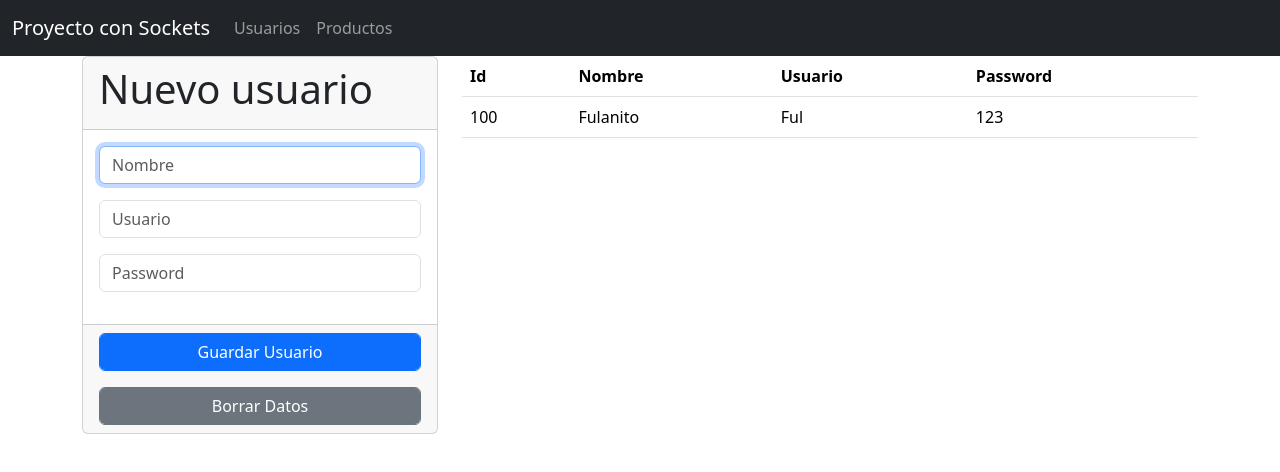
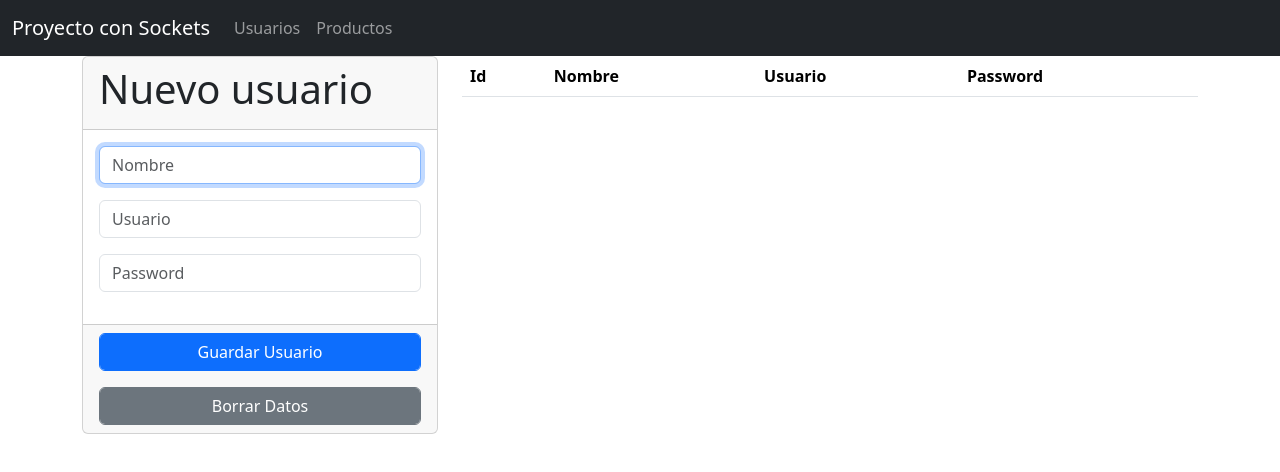
Before and after one commit to TonyMx1/socketsPro, a website: page public/index.html in a window 1280 px wide. Drawn offline with nearby package versions, Linux system fonts and the light colour scheme; no server answers.

Commit message:
error corregido

```diff
--- a/public/index.html
+++ b/public/index.html
@@ -62,12 +62,6 @@
                         </tr>
                     </thead>
                     <tbody id="datos">
-                       <tr>
-                        <td>100</td>
-                        <td>Fulanito</td>
-                        <td>Ful</td>
-                        <td>123</td>
-                       </tr>
                     </tbody>
                 </table>
             </div>
```
